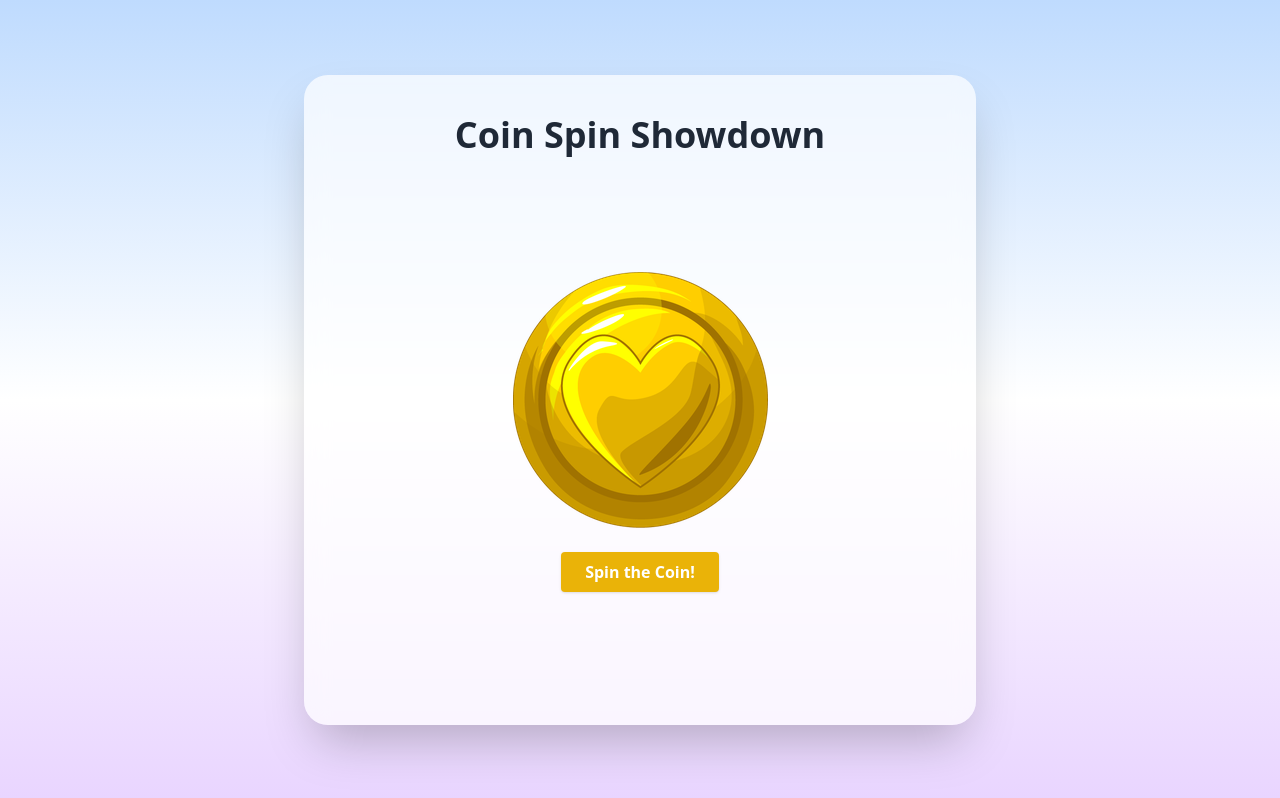
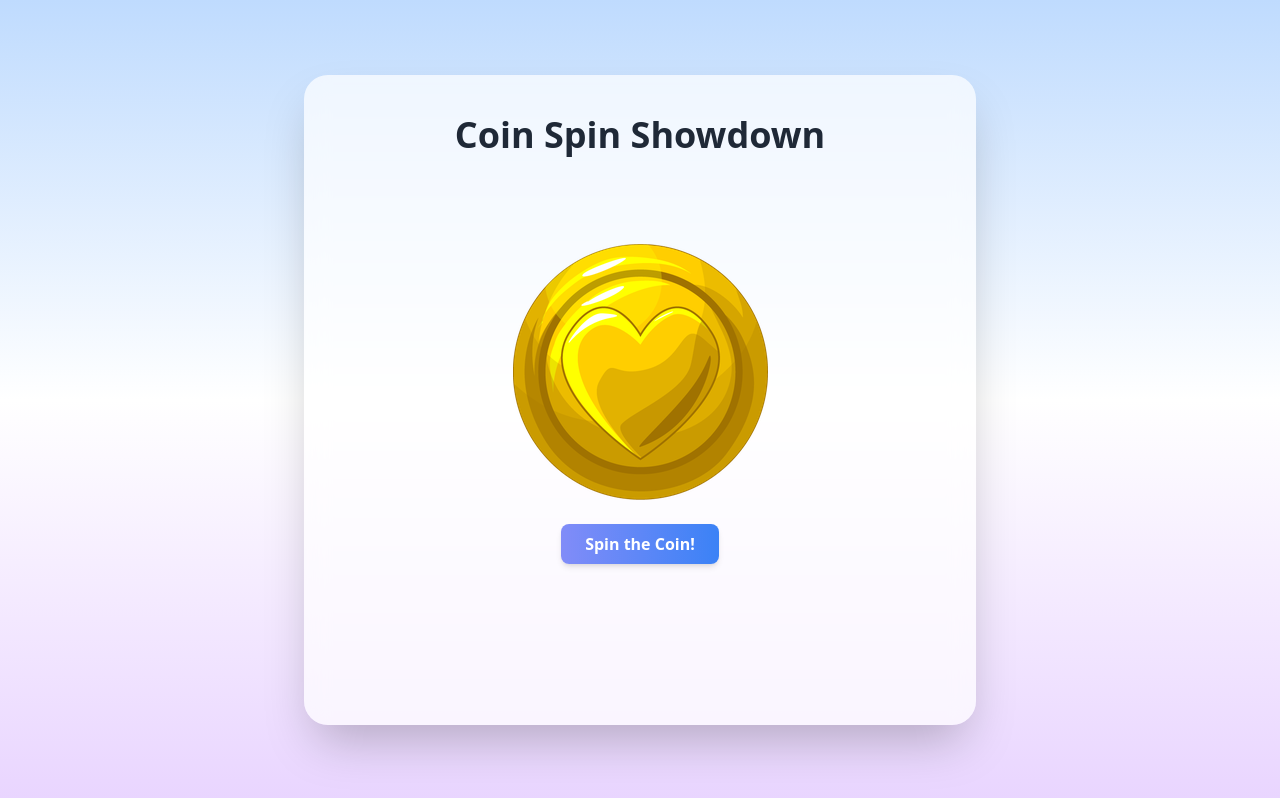
Before and after one commit to chimikoo/coinspin-app, a React (Vite) app: page / in a window 1280 px wide. Built offline with nearby package versions, Linux system fonts and the light colour scheme.

Commit message:
fixed some wonkyness

```diff
--- a/src/App.tsx
+++ b/src/App.tsx
@@ -2,10 +2,10 @@ import CoinFlip from './components/CoinFlip';
 
 export default function Home() {
   return (
-    <main className="flex min-h-screen items-center justify-center bg-gradient-to-b from-blue-200 via-white to-purple-200">
-      <div className="bg-white/70 backdrop-blur-md rounded-3xl shadow-2xl p-10 w-full max-w-2xl h-[650px] flex flex-col items-center justify-start animate-fade-in">
+    <main className="flex min-h-screen items-center justify-center bg-gradient-to-b from-blue-200 via-white to-purple-200 px-4">
+      <div className="bg-white/70 backdrop-blur-md rounded-3xl shadow-2xl p-10 w-full max-w-2xl h-[650px] flex flex-col items-center justify-start animate-fade-in sm:px-8">
         <div className="flex items-center justify-center mb-6">
-          <h1 className="text-4xl font-bold text-gray-800">Coin Spin Showdown</h1>
+          <h1 className="text-4xl font-bold text-gray-800 text-center">Coin Spin Showdown</h1>
         </div>
         <CoinFlip />
       </div>
--- a/src/components/CoinFlip.tsx
+++ b/src/components/CoinFlip.tsx
@@ -1,11 +1,27 @@
-'use client';
-import { useRef, useEffect, useState } from 'react';
+"use client";
+import { useRef, useEffect, useState } from "react";
 
 const frameData: [number, number][] = [
-  [0, 255], [275, 253], [548, 228], [796, 193], [1009, 118],
-  [1147, 49], [1216, 118], [1354, 193], [1567, 228], [1815, 253],
-  [2088, 255], [2363, 253], [2636, 228], [2884, 193], [3097, 118],
-  [3235, 49], [3304, 118], [3442, 193], [3655, 228], [3903, 253]
+  [0, 255],
+  [275, 253],
+  [548, 228],
+  [796, 193],
+  [1009, 118],
+  [1147, 49],
+  [1216, 118],
+  [1354, 193],
+  [1567, 228],
+  [1815, 253],
+  [2088, 255],
+  [2363, 253],
+  [2636, 228],
+  [2884, 193],
+  [3097, 118],
+  [3235, 49],
+  [3304, 118],
+  [3442, 193],
+  [3655, 228],
+  [3903, 253],
 ];
 
 const CoinSpinner = () => {
@@ -13,7 +29,7 @@ const CoinSpinner = () => {
   const hasInitialized = useRef(false);
 
   const [spinning, setSpinning] = useState(false);
-  const [result, setResult] = useState<'Heads' | 'Tails' | null>(null);
+  const [result, setResult] = useState<"Heads" | "Tails" | null>(null);
 
   const fps = 120;
   const frameHeight = 256;
@@ -22,9 +38,9 @@ const CoinSpinner = () => {
   useEffect(() => {
     const canvas = canvasRef.current;
     if (!canvas) return;
-    const ctx = canvas.getContext('2d');
+    const ctx = canvas.getContext("2d");
     const image = new Image();
-    image.src = '/coin_spritesheet.png';
+    image.src = "/coin_spritesheet.png";
 
     let animationFrameId: number;
 
@@ -58,11 +74,13 @@ const CoinSpinner = () => {
       if (currentFrame === 0) loopsRemaining--;
 
       if (loopsRemaining > 0) {
-        animationFrameId = requestAnimationFrame(() => setTimeout(animate, 1000 / fps));
+        animationFrameId = requestAnimationFrame(() =>
+          setTimeout(animate, 1000 / fps)
+        );
       } else {
-        const coinResult = Math.random() > 0.5 ? 'Heads' : 'Tails';
+        const coinResult = Math.random() > 0.5 ? "Heads" : "Tails";
         setResult(coinResult);
-        drawFrame(coinResult === 'Heads' ? 0 : 10);
+        drawFrame(coinResult === "Heads" ? 0 : 10);
         setSpinning(false);
       }
     };
@@ -76,7 +94,7 @@ const CoinSpinner = () => {
       if (spinning) {
         setResult(null);
         currentFrame = 0;
-        loopsRemaining = 4;
+        loopsRemaining = 10;
         animate();
       }
     };
@@ -91,18 +109,27 @@ const CoinSpinner = () => {
   return (
     <div className="flex flex-col items-center justify-center h-screen">
       <canvas ref={canvasRef} className="mx-auto" />
+
       <button
         onClick={handleFlip}
-        className="mt-6 px-6 py-2 bg-yellow-500 text-white font-semibold rounded shadow hover:bg-yellow-600 transition"
+        className={`mt-6 px-6 py-2 rounded-lg font-semibold shadow-md transition-all duration-300
+    ${
+      spinning
+        ? "bg-blue-300 text-white cursor-not-allowed"
+        : "bg-gradient-to-r from-indigo-400 to-blue-500 hover:from-indigo-500 hover:to-blue-600 text-white"
+    }`}
         disabled={spinning}
       >
-        {spinning ? 'Spinning...' : 'Spin the Coin!'}
+        {spinning ? "Spinning..." : "Spin the Coin!"}
       </button>
-      {result && (
-        <p className="mt-4 text-xl font-bold text-gray-700">
-          Result: <span className="text-green-600">{result}</span>
-        </p>
-      )}
+
+      <div className="mt-4 min-h-[2.5rem] flex items-center justify-center">
+        {result && (
+          <p className="text-xl font-bold text-gray-700">
+            Result: <span className="text-green-600">{result}</span>
+          </p>
+        )}
+      </div>
     </div>
   );
 };
```
